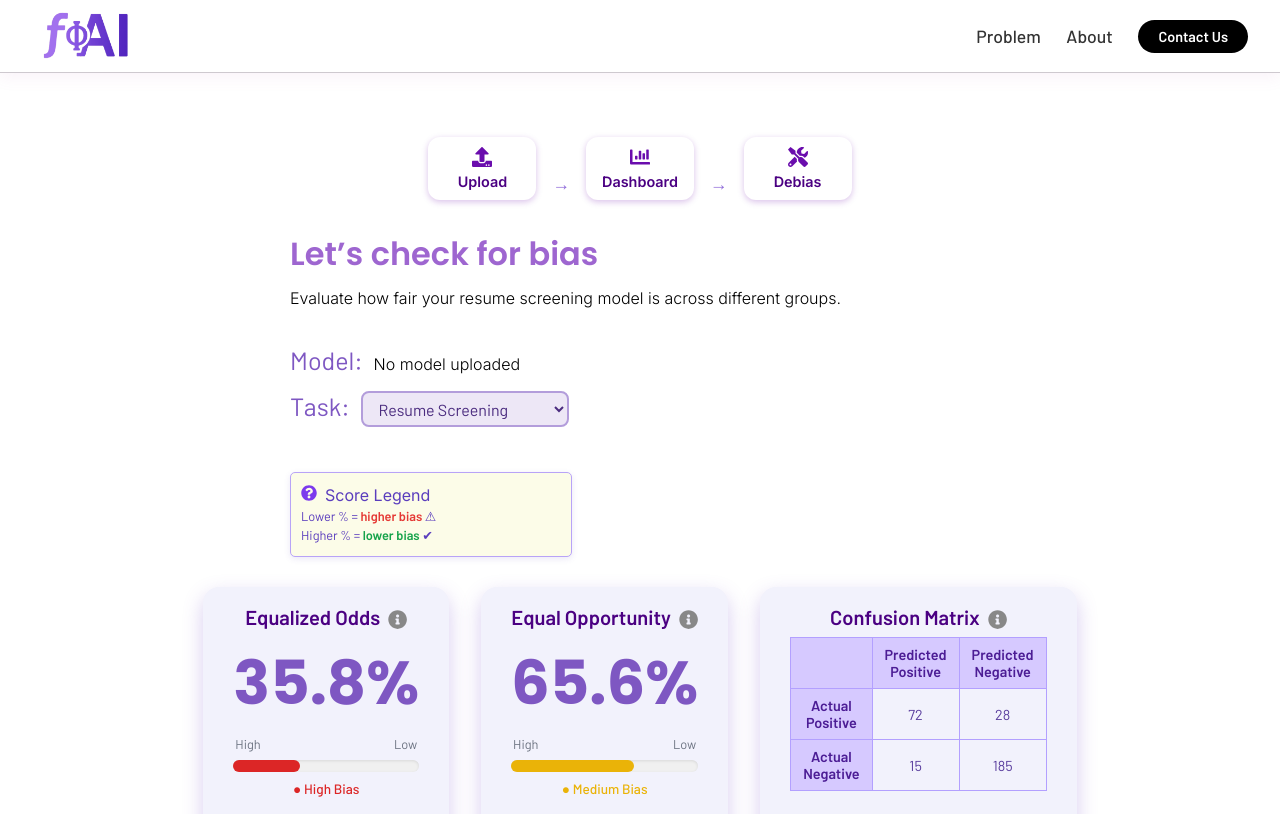
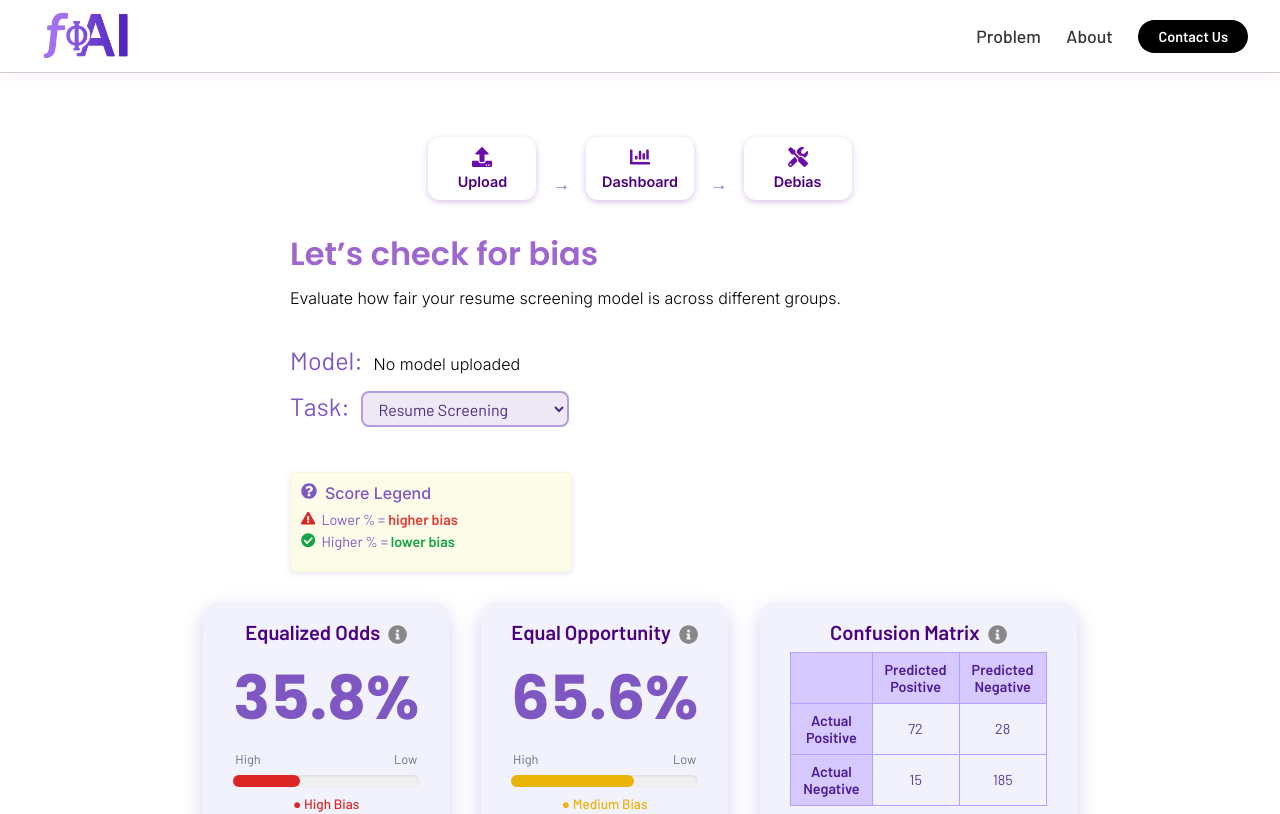
Before and after one commit to imancheema/fAI, a React (Create React App) app in the folder frontend/: page /evaluate in a window 1280 px wide. Shown: the top 814 px of the page. Built offline with nearby package versions, Linux system fonts and the light colour scheme.

Commit message:
Legend styling

```diff
--- a/frontend/src/components/DashboardMetrics.css
+++ b/frontend/src/components/DashboardMetrics.css
@@ -111,20 +111,6 @@
   color: #6b7280; /* subtle gray */
 }
 
-/* .progress-bar-container {
-  height: 10px;
-  background-color: #e5e7eb;
-  border-radius: 5px;
-  overflow: hidden;
-  margin-bottom: 6px;
-}
-
-.progress-bar-fill {
-  height: 100%;
-  transition: width 0.5s ease;
-  border-radius: 5px;
-} */
-
 .bias-label {
   font-size: 0.85rem;
   font-weight: 500;
@@ -210,7 +196,7 @@
 }
 
 .highlight-high {
-  color: #e53935; /* red */
+  color: #e53935;
   font-weight: 600;
 }
 
@@ -244,22 +230,21 @@
   pointer-events: none;
 }
 .bias-legend {
-  border: 1px solid #b8a3f7; /* softer, lighter purple border */
-  background-color: #fcfce8; /* very light purple background */
-  padding: 2px 10px; /* balanced padding */
+  border: 1px solid #f8f8d9;
+  background-color: #fcfce8;
+  padding: 10px 10px;
   border-radius: 5px;
   max-width: 150px;
   min-width: 260px;
   text-align: left;
   font-family: "Barlow", sans-serif;
-  color: #5a3dbd; /* slightly darker purple for text */
-  box-shadow: 0 2px 6px rgba(88, 62, 178, 0.12); /* subtle shadow */
-  line-height: 1.4;
+  color: #7e57c2;
+  box-shadow: 0 2px 6px rgba(88, 62, 178, 0.12);
+  line-height: 1;
   white-space: normal;
   margin-top: 45px;
   margin-bottom: 30px;
-
-  font-size: 0.8rem;
+  font-size: 0.9rem;
 }
 
 .bias-legend strong {
@@ -269,6 +254,15 @@
   color: #4c1d95;
 }
 
+/* .bias-dot {
+  display: inline-block;
+  width: 5px;
+  height: 5px;
+  border-radius: 50%;
+  margin-right: 6px;
+  vertical-align: middle;
+} */
+
 @media (max-width: 1000px) {
   .card {
     flex: 1 1 100%;
--- a/frontend/src/components/DashboardMetrics.tsx
+++ b/frontend/src/components/DashboardMetrics.tsx
@@ -2,7 +2,11 @@ import React from "react";
 import "./DashboardMetrics.css";
 import { FaInfoCircle } from "react-icons/fa";
 import { FaLightbulb } from "react-icons/fa";
-import { FaQuestionCircle } from "react-icons/fa";
+import {
+  FaQuestionCircle,
+  FaExclamationTriangle,
+  FaCheckCircle,
+} from "react-icons/fa";
 
 type MetricCardProps = {
   title: string;
@@ -129,6 +133,10 @@ const DashboardMetrics: React.FC = () => {
         Model insight:
       </p>
       <p className="bias-explanation-text">
+        <span
+          className="bias-dot"
+          style={{ backgroundColor: "#dc2626" }}
+        ></span>
         <span className="highlight-high">High bias</span> means the AI makes
         more errors for some groups, which might lead to unfair outcomes.
       </p>
@@ -143,6 +151,10 @@ const DashboardMetrics: React.FC = () => {
         Model insight:
       </p>
       <p className="bias-explanation-text">
+        <span
+          className="bias-dot"
+          style={{ backgroundColor: "#eab308" }}
+        ></span>
         <span className="highlight-medium">Medium bias</span> means qualified
         candidates from certain groups have fewer opportunities.
       </p>
@@ -152,22 +164,20 @@ const DashboardMetrics: React.FC = () => {
   return (
     <div>
       <div className="bias-legend">
+        <h3 className="legend-title" style={{ fontWeight: 500 }}>
+          {/* @ts-ignore */}
+          <FaQuestionCircle style={{ color: "#7e57c2", marginRight: 8 }} />
+          Score Legend
+        </h3>
         <p>
-          <h3 className="legend-title">
-            {/* @ts-ignore */}
-            <FaQuestionCircle
-              className="legend-icon"
-              style={{ color: "#7c3aed", marginRight: 8 }}
-            />
-            Score Legend
-          </h3>
-          Lower % = <span className="highlight-high">higher bias</span> ⚠
+          {/* @ts-ignore */}
+          <FaExclamationTriangle style={{ color: "#dc2626", marginRight: 6 }} />
+          Lower % = <span className="highlight-high">higher bias</span>
           <br />
+          {/* @ts-ignore */}
+          <FaCheckCircle style={{ color: "#16a34a", marginRight: 6 }} />
           Higher % ={" "}
-          <span style={{ color: "#16a34a", fontWeight: 600 }}>
-            lower bias
-          </span>{" "}
-          ✔
+          <span style={{ color: "#16a34a", fontWeight: 600 }}>lower bias</span>
         </p>
       </div>
 
```
